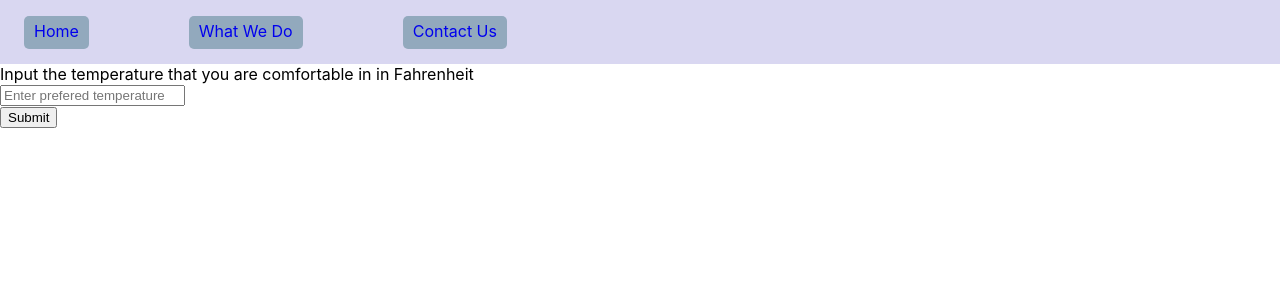
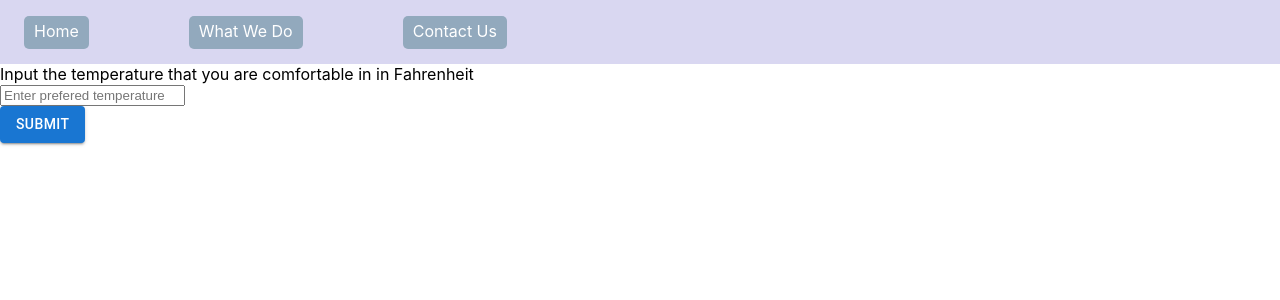
Before and after one commit to joshuajy03/purdueweather, a React (Create React App) app: page /#/ in a window 1280 px wide. Shown: the top 300 px of the page. Built offline with nearby package versions, Linux system fonts and the light colour scheme.

Commit message:
button and nav

```diff
--- a/src/components/Home.jsx
+++ b/src/components/Home.jsx
@@ -1,5 +1,6 @@
 import React, { useState, useEffect } from "react";
 import './WebPage.css';
+import Button from '@mui/material/Button';
 
 
 function Home() {
@@ -12,9 +13,9 @@ function Home() {
         <input type = "text" id = "comft_temp" placeholder = "Enter prefered temperature">
         </input>
         <br></br>
-        <button>
+        <Button variant="contained">
           Submit
-        </button>
+        </Button>
     </div>
   );
 }
--- a/src/components/WebPage.css
+++ b/src/components/WebPage.css
@@ -15,4 +15,5 @@
 .remove_link
 {
   text-decoration: none;
+  color :white;
 }
```
